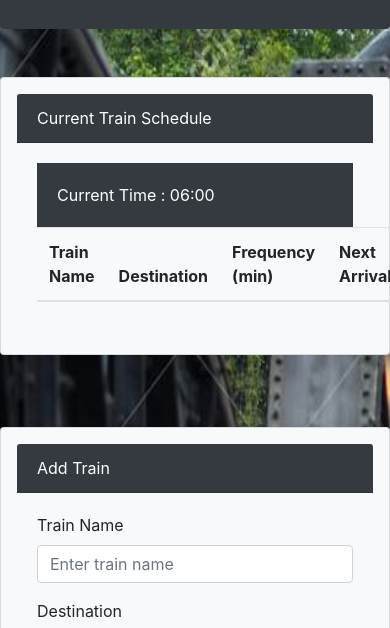
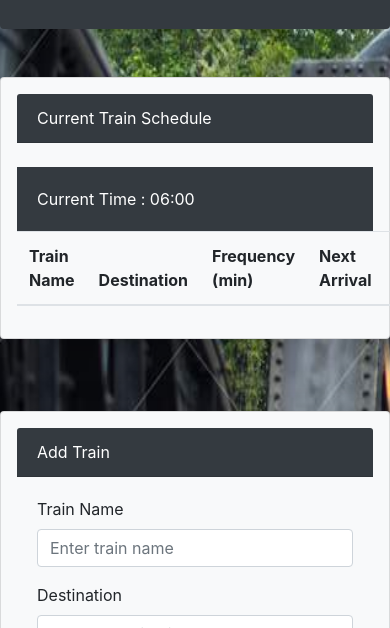
Before and after one commit to Mahi-Mani/TrainScheduler, a plain HTML site: page index.html in a window 390 px wide. Shown: the part 191-819 px from the top of the page. Drawn offline with nearby package versions, Linux system fonts and the light colour scheme; no server answers.

Commit message:
updated code to be mobile responsive

```diff
--- a/index.html
+++ b/index.html
@@ -45,7 +45,8 @@
                 <div class="card-header text-white bg-dark">
                   Current Train Schedule
                 </div>
-                <div class="card-body">
+                <br>
+                <!-- <div class="card-body"> -->
                     <div class="content"id="display">
                         <!-- <button type="button" class="btn btn-default btn-lg">
                             <span class="glyphicon glyphicon-star d-none"></span>
@@ -75,7 +76,7 @@
 
 
                     </div>
-                </div>
+                <!-- </div> -->
               </div>
             </div>
             <div class="col-md-2"></div>
```
